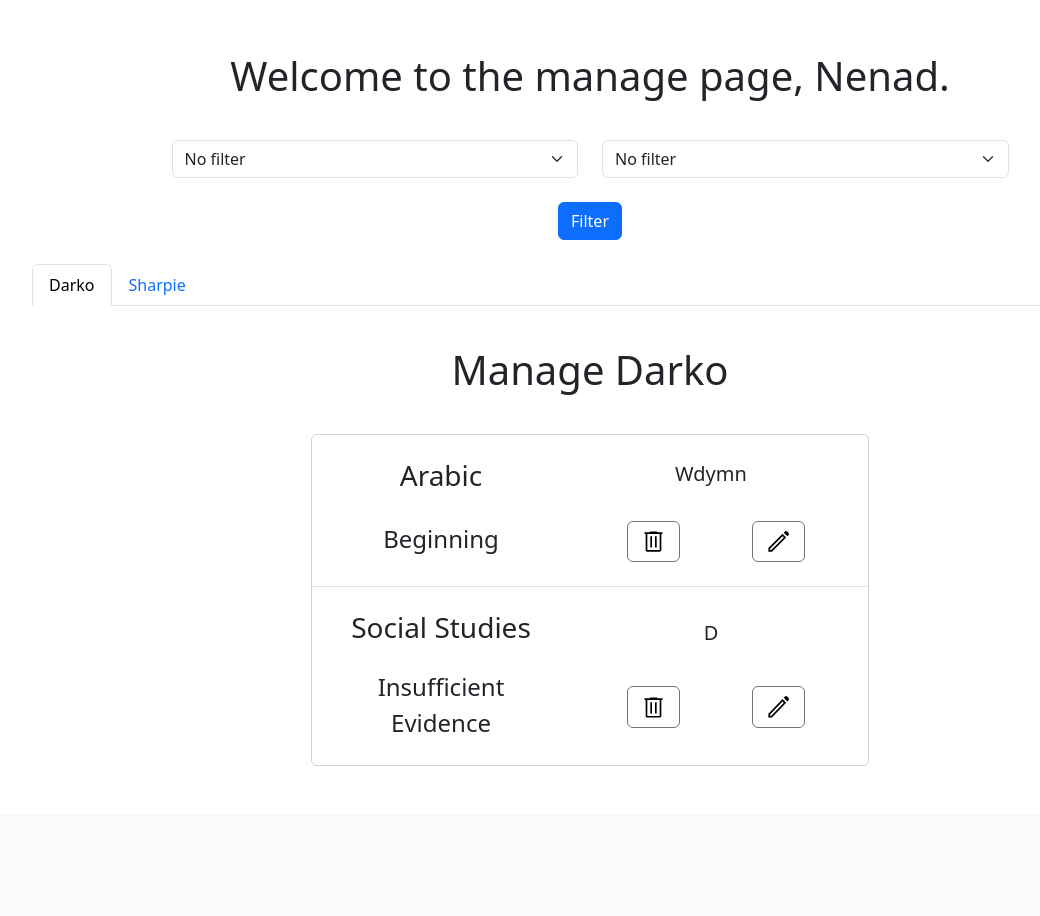
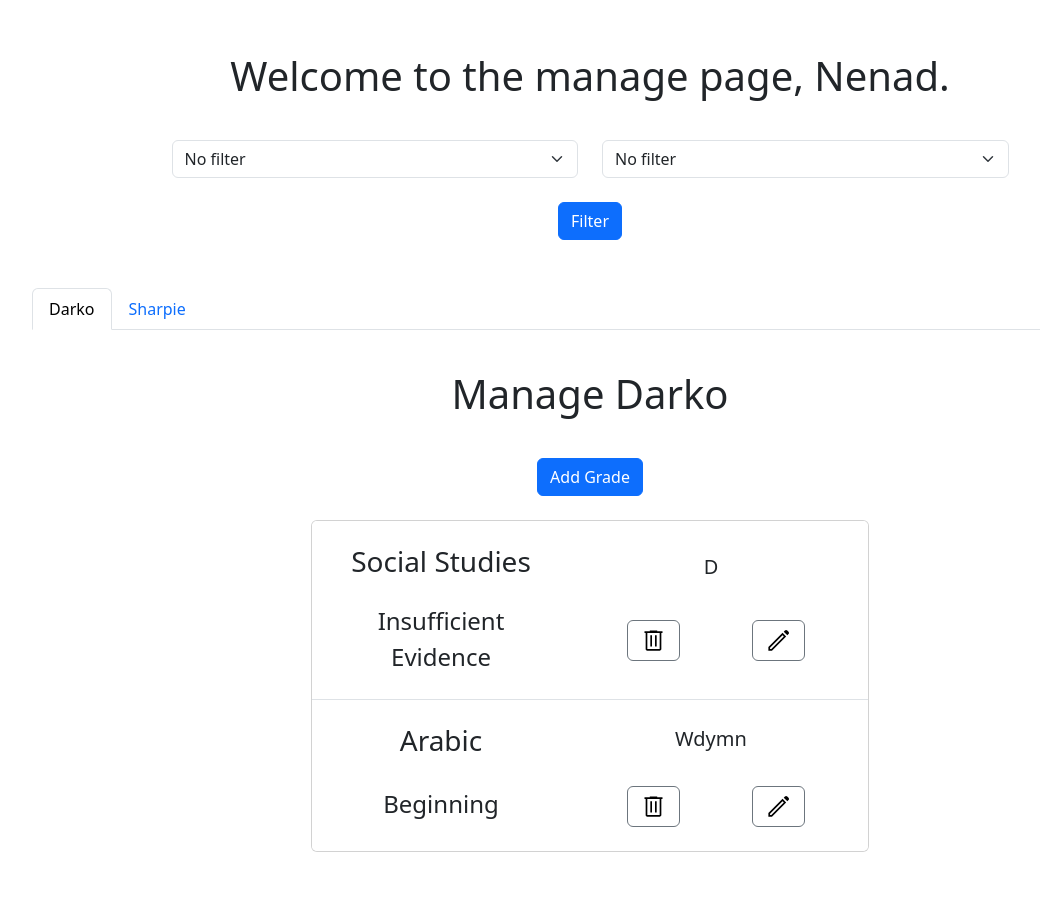
Before and after one commit to SharpieGod/WebCompetition, a Flask app: page /manage-child/2 in a window 1280 px wide. Shown: the part 56-972 px from the top of the page, without its empty margins (50-1090 px from the left). Before the commit the page ends 822 px from the top, so only its background shows below. Run offline with Flask 3, Linux system fonts and the light colour scheme; a user stored in the database is signed in; some libraries are stand-ins or nearby versions.

Commit message:
parent add grade

```diff
--- a/website/templates/manage.html
+++ b/website/templates/manage.html
@@ -49,7 +49,7 @@
 </form>
 <br />
 
-<ul class="nav nav-tabs">
+<ul class="nav nav-tabs my-4">
   {% for child in children %} {% if child.id == active_child.id %}
   <li class="nav-item">
     <a
@@ -69,8 +69,17 @@
   {% endif %} {% endfor %}
 </ul>
 <h1 class="text-center my-4 p-3">Manage {{ active_child.first_name }}</h1>
+
 {% if grades %}
-<div class="card w-50 mx-auto">
+<div align="center" class="mb-4">
+  <a
+    type="button"
+    class="btn btn-primary"
+    href="{{ url_for('views.parent_add_grade', child_id=active_child.id)}}"
+    >Add Grade</a
+  >
+</div>
+<div class="card w-50 mx-auto my-3">
   <ul class="list-group list-group-flush">
     {% for grade in grades %}
     <li class="list-group-item">
@@ -193,4 +202,12 @@
 <p class="text-center mx-auto my-4 p-3 fs-2">
   {{ active_child.first_name }} doesn't seem to have any grades published yet
 </p>
+<div align="center" class="mb-4">
+  <a
+    type="button"
+    class="btn btn-primary"
+    href="{{ url_for('views.parent_add_grade', child_id=active_child.id)}}"
+    >Add Grade</a
+  >
+</div>
 {% endif %} {% endblock %}
--- a/website/views.py
+++ b/website/views.py
@@ -126,6 +126,19 @@ def manage(child_id):
         children = [User.query.filter_by(
             id=x.child_id).first() for x in children]
 
+        child = User.query.get(child_id)
+        if not child:
+            return redirect(url_for('views.manage_child'))
+
+        if child.parent:
+            return redirect(url_for('views.manage_child'))
+
+        if ParentRelationship.query.filter_by(child_id=child.id).first():
+            if ParentRelationship.query.filter_by(child_id=child_id).first().parent_id != current_user.id:
+                return redirect(url_for('views.manage_child'))
+        else:
+            return redirect(url_for('views.manage_child'))
+
         if not children:
             return redirect(url_for('views.manage_child'))
 
@@ -145,6 +158,8 @@ def manage(child_id):
             args["gradeFilter"] = grade_filter
             grades = [x for x in grades if x.grade.value == grade_filter]
 
+        if grades != []:
+            grades = reversed(grades)
         return render_template('manage.html', user=current_user, children=children, active_child=active_child, grades=grades, subjects=subject_options, grade_options=grade_options, subject_filter=subject_filter, grade_filter=grade_filter)
     else:
         return redirect('views.home')
@@ -194,6 +209,68 @@ def edit_grade(grade_id):
     return render_template('edit-grade.html', user=current_user, grade=grade, subject_options=subject_options, grade_options=grade_options, child_id=child_id)
 
 
+@views.route('/add-grade/<int:child_id>', methods=['POST', 'GET'])
+def parent_add_grade(child_id: int):
+    grade_options = ['Extending', 'Applying',
+                     'Developing', 'Beginning', 'Insufficient Evidence']
+    grades = [GradeEnum.E, GradeEnum.A,
+              GradeEnum.D, GradeEnum.B, GradeEnum.I]
+    subject_options = ["Math", "Science",    "English",    "Social Studies",    "History",    "Geography",    "World History",    "US History",    "European History",    "Asian Studies",    "Latin American Studies",    "African Studies",    "Physical Education",    "Health",    "Art",    "Music",    "Drama",    "Theater",    "Film Studies",    "Media Studies",    "Journalism",    "Creative Writing",    "Computer Science",    "Programming",    "Web Development",
+                       "Data Science",    "Statistics",    "Business",    "Economics",    "Marketing",    "Accounting",    "Finance",    "Foreign Languages",    "Spanish",    "French",    "German",    "Italian",    "Chinese",    "Japanese",    "Korean",    "Arabic",    "Hebrew",    "Russian",    "Portuguese",    "Biology",    "Chemistry",    "Physics",    "Environmental Science",    "Psychology",    "Sociology",    "Anthropology",    "Philosophy",    "Religious Studies"]
+
+    if not current_user.parent:
+        return redirect(url_for('views.home'))
+
+    child = User.query.filter_by(id=child_id).first()
+
+    if not child:
+        return redirect(url_for('views.manage_child'))
+
+    if child.parent:
+        return redirect(url_for('views.manage_child'))
+
+    if ParentRelationship.query.filter_by(child_id=child.id).first():
+        if ParentRelationship.query.filter_by(child_id=child.id).first().parent_id != current_user.id:
+            return redirect(url_for('views.manage_child'))
+    else:
+        return redirect(url_for('views.manage_child'))
+
+    if request.method == 'POST':
+        grade = request.form.get('grade')
+        subject = request.form.get('subject')
+        grade_comment = request.form.get('grade_comment')
+
+        if grade in grade_options or subject in subject_options:
+            if grade != 'None':
+                if subject != 'None':
+                    if grade_comment != '':
+                        new_grade = Grade(grade=GradeEnum(
+                            grade), subject=subject, grade_comment=grade_comment)
+                        db.session.add(new_grade)
+                        db.session.commit()
+                        new_grade_relationship = GradeRelationship(
+                            child_id=child.id, grade_id=new_grade.id)
+
+                        db.session.add(new_grade_relationship)
+                        db.session.commit()
+                        flash('Added grade successfully.', category='success')
+                        return redirect(url_for('views.grades'))
+                    else:
+                        flash('You must include a grade comment.',
+                              category='error')
+                else:
+                    flash('You must include a subject.', category='error')
+            else:
+                flash('You must include a grade.', category='error')
+        else:
+            flash('Don\'t do that please.', category='error')
+
+    if not current_user.parent:
+        subject_options = sorted(subject_options)
+
+    return render_template('parent-add-grade.html', child=child, user=current_user, grade_options=grade_options, subject_options=subject_options, grades=grades)
+
+
 @views.route('/delete-grade', methods=['POST'])
 def delete_grade():
     grade_data = json.loads(request.data)
```
Also changed, not shown: website/auth.py (+6 -1 lines), website/templates/parent-add-grade.html (added, +41 -0 lines), instance/database.db, main.py (line endings or trailing spaces).
